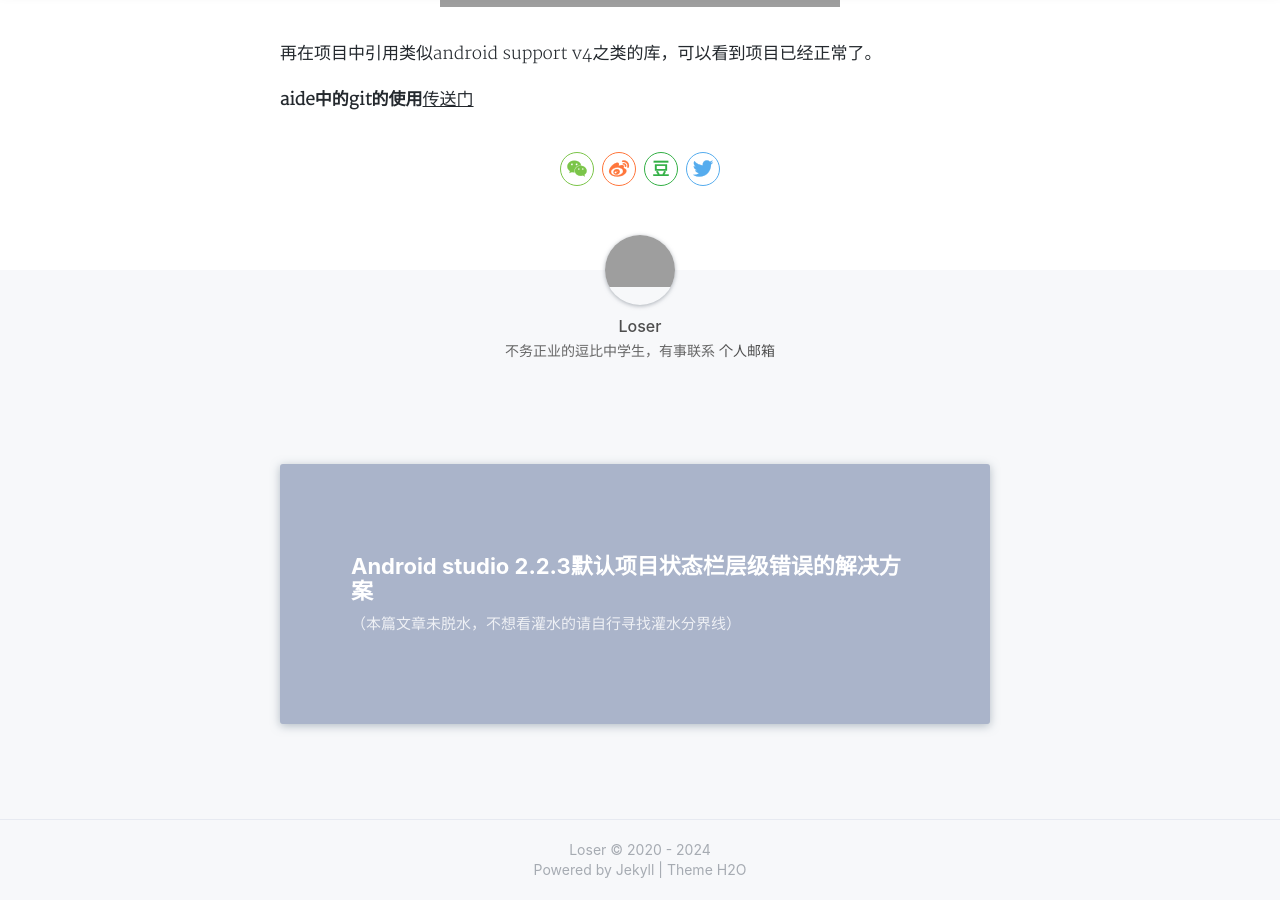
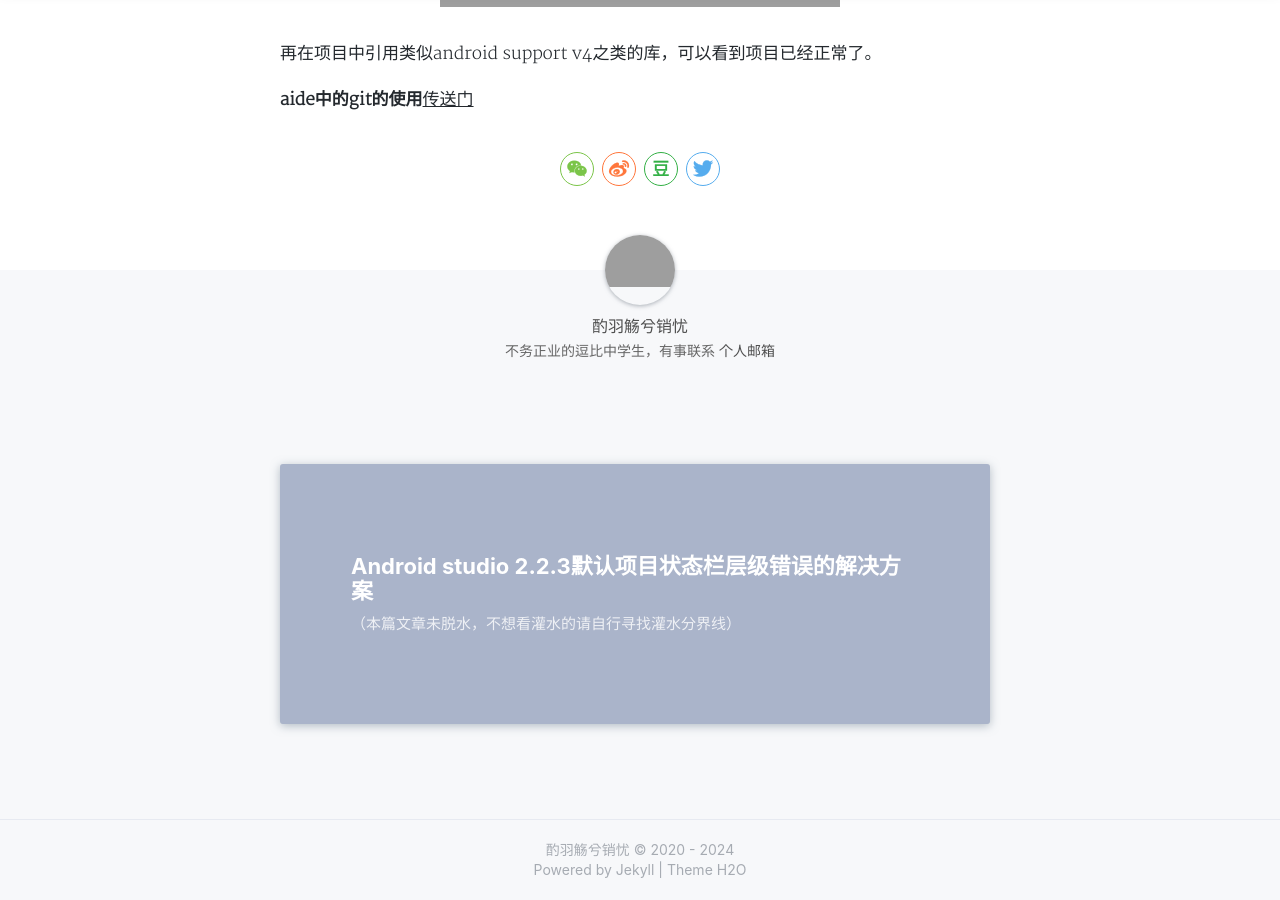
Before and after one commit to luolisen/luolisen.github.io, a Jekyll site: the page built from _posts/2020-04-11-id0001.md, in a window 1280 px wide and 900 px high, scrolled down 2055 px. Built offline with Jekyll 4.4.1, drawn with Linux system fonts in a browser that asks for light colours; nearby versions of some CDN libraries; comment, search, counter and statistics services are not loaded; a style sheet for code colours, icons or effects is not loaded; grey boxes are pictures that could not be loaded.

Commit message:
daily develop

```diff
--- a/_config.yml
+++ b/_config.yml
@@ -1,7 +1,7 @@
 # Site settings 配置站点
-title: 'Loser'
+title: '酌羽觞兮销忧'
 description: '游手好闲的野鸡电子爱好者的个人博客，交流为数不多的技术心得。'
-keyword: 'luolisen,罗莅森,Breaker,Breaker,blog,zs-river,developer,personal'
+keyword: 'luolisen,罗莅森,Breaker,Breaker,blog,zs-river,developer,personal,酌羽觞兮销忧,酌羽觞'
 url: '' # your host
 
 # when build blog on server, if you don't need baseurl, you should leave this value blank.
@@ -50,8 +50,8 @@ footer:
   since: 2020
 
 # Author 配置博主信息
-author: 'Loser'
-nickname: 'Loser'
+author: '酌羽觞兮销忧'
+nickname: '酌羽觞兮销忧'
 bio: '不务正业的逗比中学生，有事联系<a href="1702456431@qq.com"> 个人邮箱</a>'
 avatar: 'https://s2.loli.net/2023/01/03/34psgHrTWElvnb9.jpg' # 进行修改，必须要完整链接
 
--- a/index.html
+++ b/index.html
@@ -2,7 +2,7 @@
 layout: default
 home-title: Loser's Blog
 description: 独属于一个自我满足的逗比的大剧场
-header-img: https://blog-pic-1303837633.cos.ap-beijing.myqcloud.com/img/1115215.jpg
+header-img: https://s2.loli.net/2024/10/26/cwUEJazRH4yfk3G.png
 ---
 
 {% include header.html %}
```
